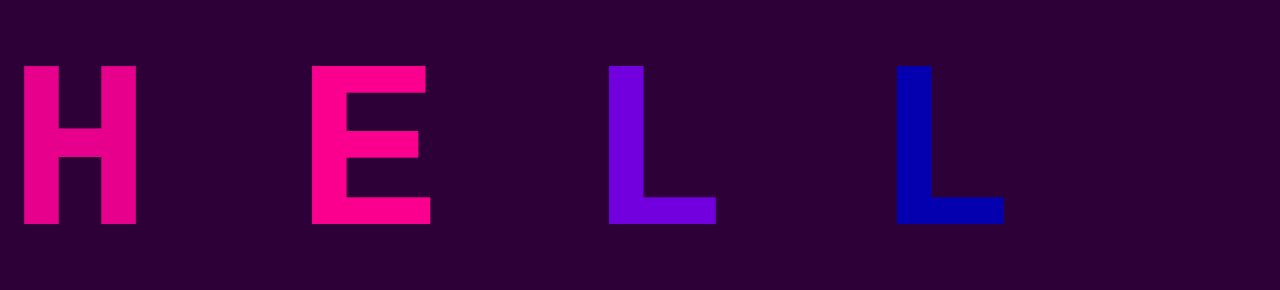
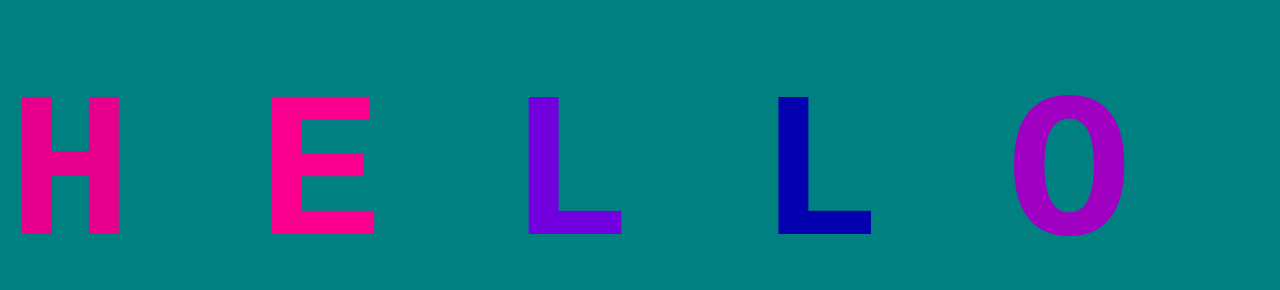
Before and after one commit to IrynaSiddiqui/Me, a plain HTML site: page index.html in a window 1280 px wide. Shown: the part 112-402 px from the top of the page. Drawn offline with Linux system fonts and the light colour scheme.

Commit message:
tweak css

```diff
--- a/app.css
+++ b/app.css
@@ -3,11 +3,11 @@ body {
     justify-content: center;
     align-items: center;
     height: 100vh;
-    background-color: rgb(45, 0, 56);
+    background-color: teal;
 }
 
 h1 {
-    font-size: 15rem;
+    font-size: 13rem;
     font-family: 'Courier New', Courier, monospace;
 }
 
```
